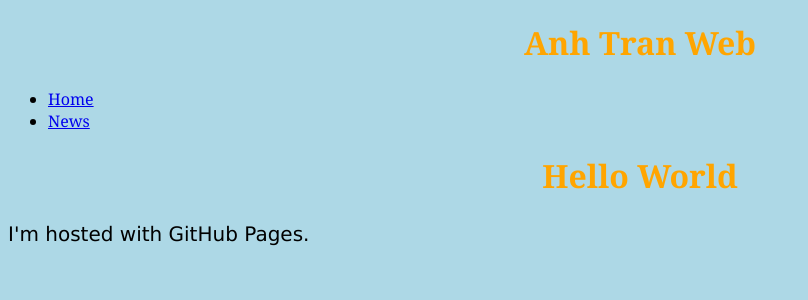
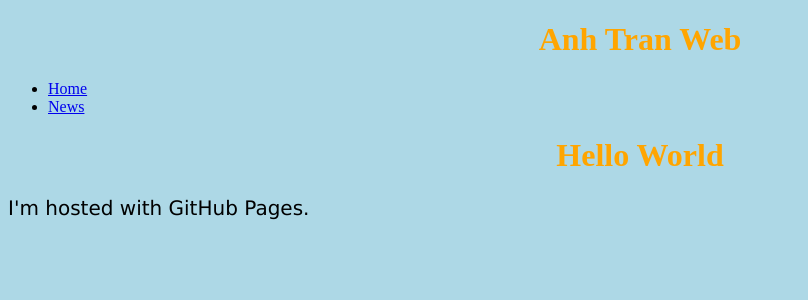
Before and after one commit to Collegeville/Tran-Anh-Work, a Jekyll site: the page built from index.html, in a window 1280 px wide. Shown: the top 300 px of the page, without its empty margins (0-808 px from the left). Built offline with Jekyll 4.4.1, drawn with Linux system fonts in a browser that asks for light colours; Markdown is read by kramdown in place of the engine named in the settings.

Commit message:
more css changing

```diff
--- a/css/Common.css
+++ b/css/Common.css
@@ -1,9 +1,3 @@
-html {
-    nargin: 0;
-    padding: 0;
-    font: normal 100%/1.4 Georgia,serif;
-}
-
 body {
     background-color: lightblue;
 }
```
